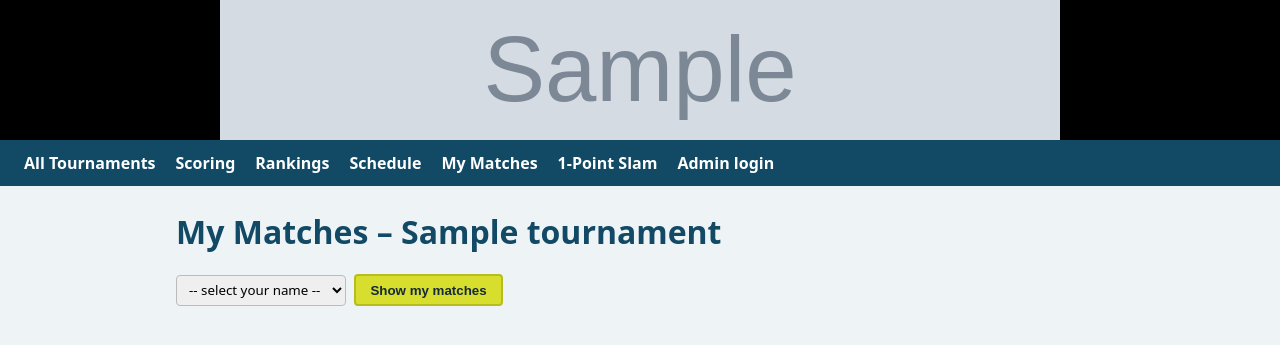
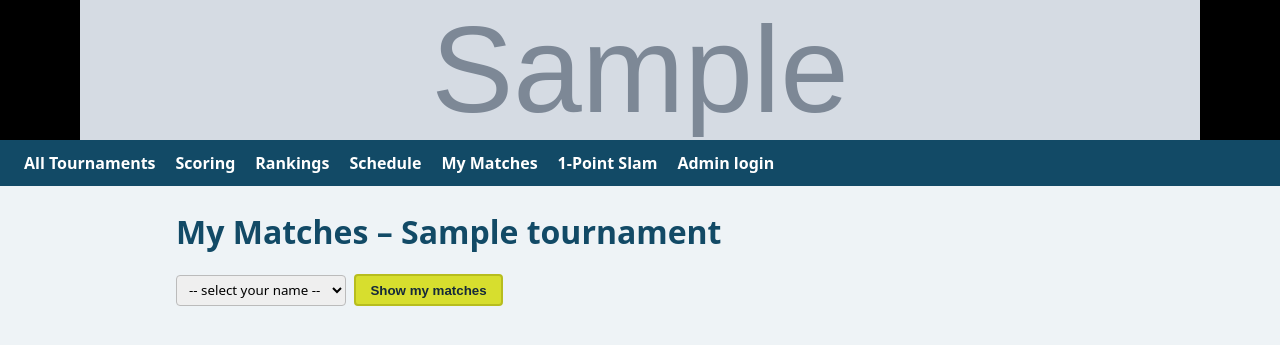
Before and after one commit to paulinemlchan/dinkEngine, a Flask app: page /t/1/report in a window 1280 px wide. Shown: the top 345 px of the page. Run offline with Flask 3, Linux system fonts and the light colour scheme; tables that the repository leaves empty hold one stand-in row (values such as "Sample post"); grey boxes marked "Sample" are stand-in pictures.

Commit message:
Change banner max-width breakpoint from 840px to 1120px

```diff
--- a/static/css/style.css
+++ b/static/css/style.css
@@ -40,8 +40,8 @@ body {
   object-fit: cover;
   margin: 0 auto;
 }
-@media (min-width: 840px) {
-  .site-banner-image { max-width: 840px; }
+@media (min-width: 1120px) {
+  .site-banner-image { max-width: 1120px; }
 }
 .site-header-inner {
   display: flex;
```
